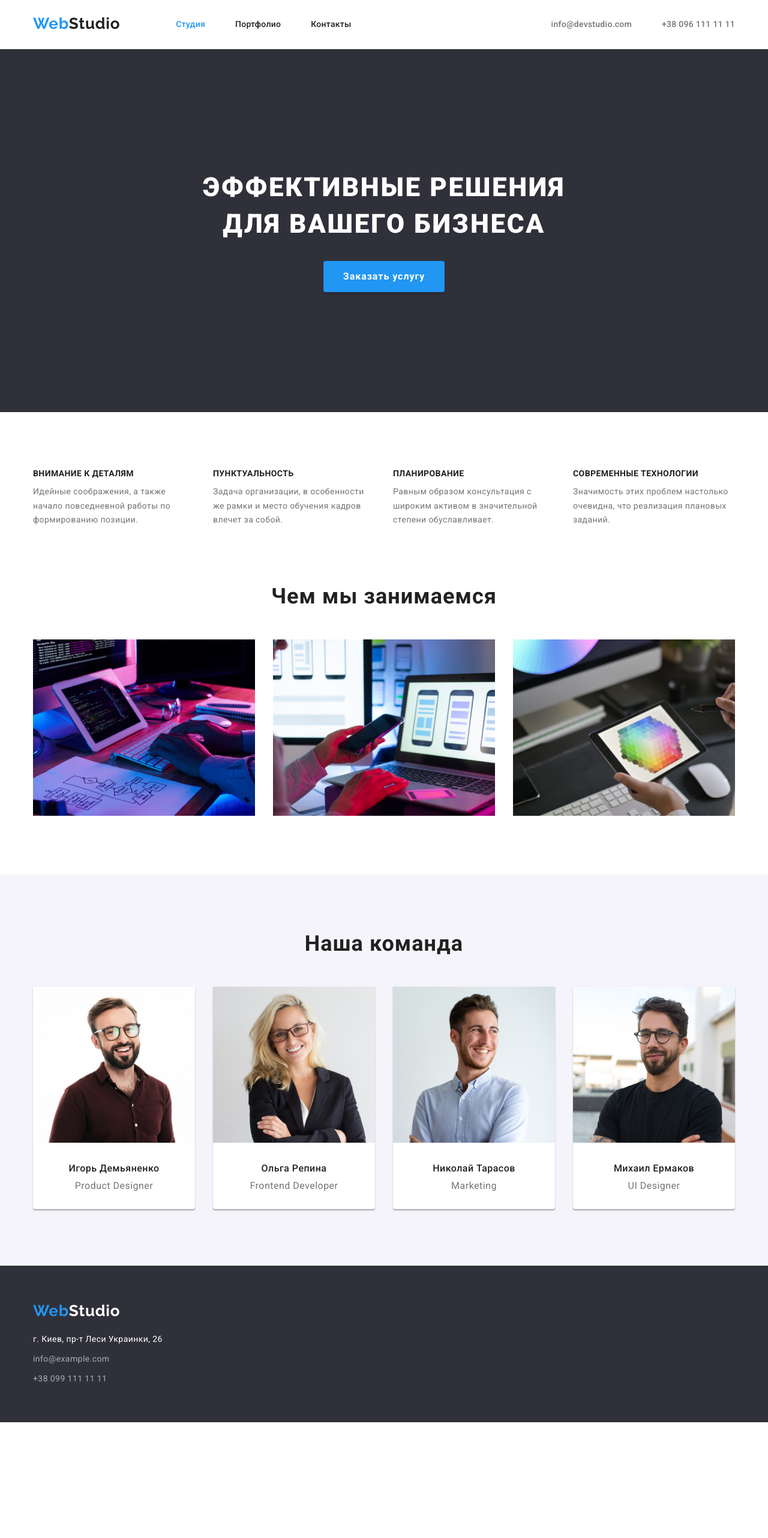
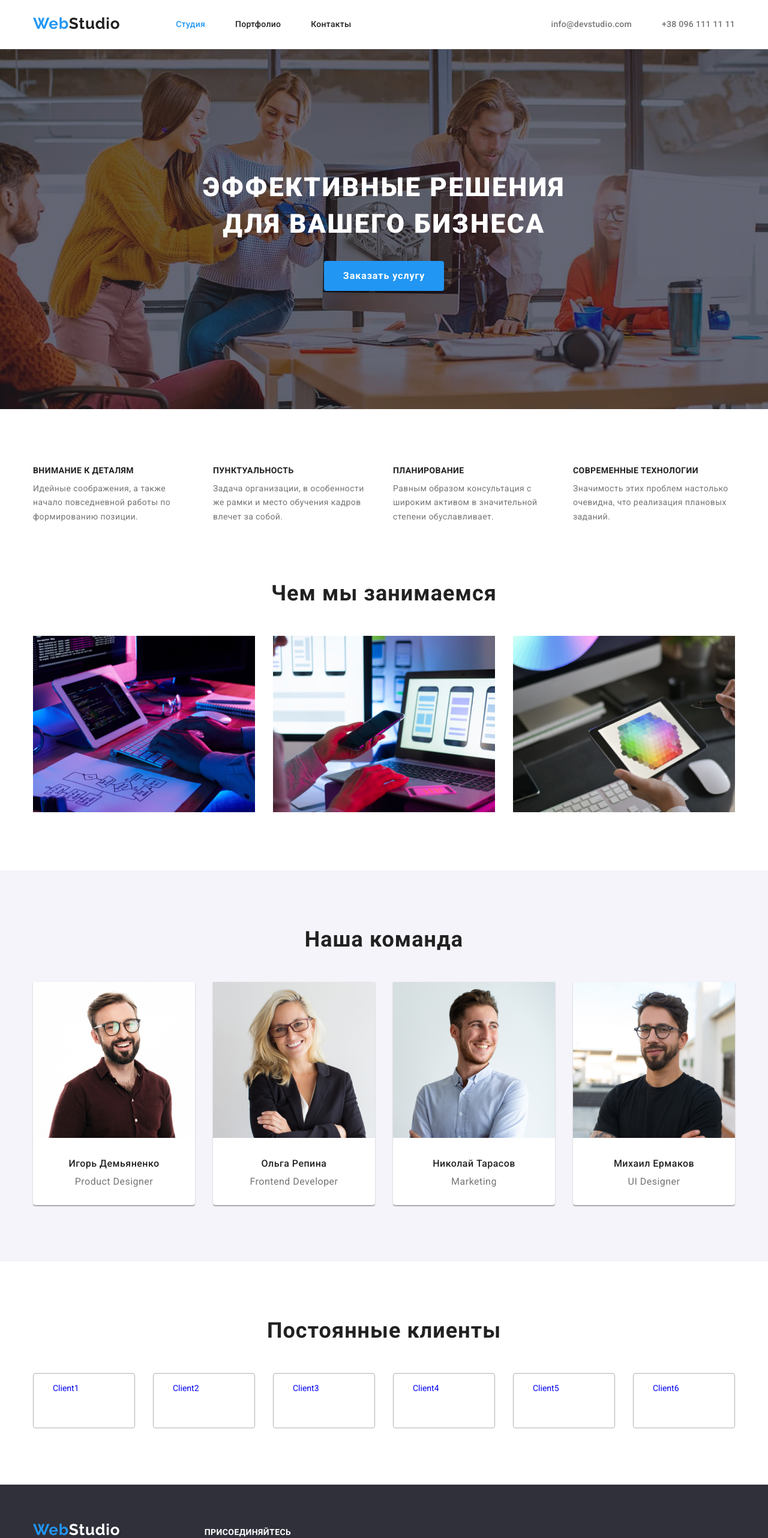
Before and after one commit to i-havr/goit-markup-hw-04, a plain HTML site: page index.html in a window 1280 px wide. Shown: the top 2564 px of the page at 60% size. Before the commit the page ends 2371 px from the top, so only its background shows below. Drawn offline with nearby package versions, Linux system fonts and the light colour scheme.

Commit message:
add overlay settings for hero

```diff
--- a/css/styles.css
+++ b/css/styles.css
@@ -191,12 +191,27 @@ ul {
 /* Main */
 
 /* Hero */
-.hero {
+
+.overlay {
+  background-color: #c4c4c4;
+  max-width: 1600px;
+  height: 600px;
   padding-top: 200px;
   padding-bottom: 200px;
+  margin-left: auto;
+  margin-right: auto;
   text-align: center;
-  background-color: var(--other-bg);
+  background-image: linear-gradient(
+      to right,
+      rgba(47, 48, 58, 0.4),
+      rgba(47, 48, 58, 0.4)
+    ),
+    url(../images/hero-img.jpg);
+  background-repeat: no-repeat;
+  background-position: center;
+  background-size: cover;
 }
+
 .hero-title {
   width: 696px;
   margin-top: 0;
@@ -213,22 +228,19 @@ ul {
 
 .hero-btn {
   display: inline-block;
-  /* display: flex; */
   padding: 10px 32px;
-  min-width: 180px;
-  /* height: 50px; */
+  min-width: 200px;
   font-family: inherit;
   color: var(--white-text-color);
   font-weight: 700;
   font-size: 16px;
   line-height: 1.88;
-  align-items: center;
   text-align: center;
   letter-spacing: 0.06em;
   background-color: var(--accent-bg);
   box-shadow: 0px 4px 4px rgba(0, 0, 0, 0.15);
   border-radius: 4px;
-  border: 1px solid transparent;
+  border-width: 0px;
   cursor: pointer;
 }
 
@@ -242,7 +254,7 @@ ul {
   margin-bottom: 50px;
   font-weight: 700;
   font-size: 36px;
-  line-height: 1.2;
+  line-height: 1.17;
   text-align: center;
   letter-spacing: 0.03em;
 }
@@ -332,7 +344,38 @@ ul {
   padding-bottom: 30px;
 }
 
+/* Clients */
+
+.clients-list {
+  display: flex;
+}
+
+.clients-item {
+  width: 170px;
+  height: 92px;
+  padding: 16px 32px;
+  border: 1px solid #afb1b8;
+  border-radius: 4px;
+}
+
+.clients-item + .clients-item {
+  margin-left: 30px;
+}
+
+.clients-link {
+  text-decoration: none;
+}
+
 /* Footer */
+
+.footer-content {
+  display: flex;
+  align-items: baseline;
+}
+
+.footer-socials {
+  margin-left: 70px;
+}
 
 .footer a {
   text-decoration: none;
@@ -371,6 +414,19 @@ ul {
 .address-mail,
 .address-tel {
   color: rgba(255, 255, 255, 0.6);
+}
+
+.footer-appeal {
+  font-weight: 700;
+  line-height: 1.14;
+  letter-spacing: 0.03em;
+  text-transform: uppercase;
+  color: var(--white-text-color);
+}
+
+.footer-social-list {
+  display: flex;
+  color: var(--white-text-color);
 }
 
 /* Portfolio */
--- a/index.html
+++ b/index.html
@@ -55,7 +55,7 @@
     <!-- Основний контент -->
     <main class="main">
       <!-- Секция 1 - Герой -->
-      <section class="hero section">
+      <section class="hero section overlay">
         <div class="container">
           <h1 class="hero-title">Эффективные решения для вашего бизнеса</h1>
           <button class="hero-btn" type="button">Заказать услугу</button>
@@ -181,10 +181,38 @@
           </ul>
         </div>
       </section>
+
+      <!-- Clients -->
+      <section class="clients section">
+        <div class="container">
+          <h2 class="section-title">Постоянные клиенты</h2>
+          <ul class="clients-list list">
+            <li class="clients-item">
+              <a class="clients-link" href="#">Client1</a>
+            </li>
+            <li class="clients-item">
+              <a class="clients-link" href="#">Client2</a>
+            </li>
+            <li class="clients-item">
+              <a class="clients-link" href="#">Client3</a>
+            </li>
+            <li class="clients-item">
+              <a class="clients-link" href="#">Client4</a>
+            </li>
+            <li class="clients-item">
+              <a class="clients-link" href="#">Client5</a>
+            </li>
+            <li class="clients-item">
+              <a class="clients-link" href="#">Client6</a>
+            </li>
+          </ul>
+        </div>
+      </section>
     </main>
     <!-- Підвал -->
     <footer class="footer">
-      <div class="container">
+      <div class="container footer-content">
+        <div class="footer-logo-address">
           <a class="logo" href="index.html"
             ><span class="logo-accent">Web</span>Studio</a
           >
@@ -212,6 +240,16 @@
             </ul>
           </address>
         </div>
+        <div class="footer-socials">
+          <p class="footer-appeal">Присоединяйтесь</p>
+          <ul class="footer-social-list list">
+            <li><a href="#" aria-label="Instagram link"></a></li>
+            <li><a href="#" aria-label="Twitter link"></a></li>
+            <li><a href="#" aria-label="Facebook link"></a></li>
+            <li><a href="#" aria-label="LinkedIn link"></a></li>
+          </ul>
+        </div>
+      </div>
     </footer>
   </body>
 </html>
```
Also changed, not shown: images/hero-img.jpg (added). Lines whose indentation alone changed are shown as unchanged.
